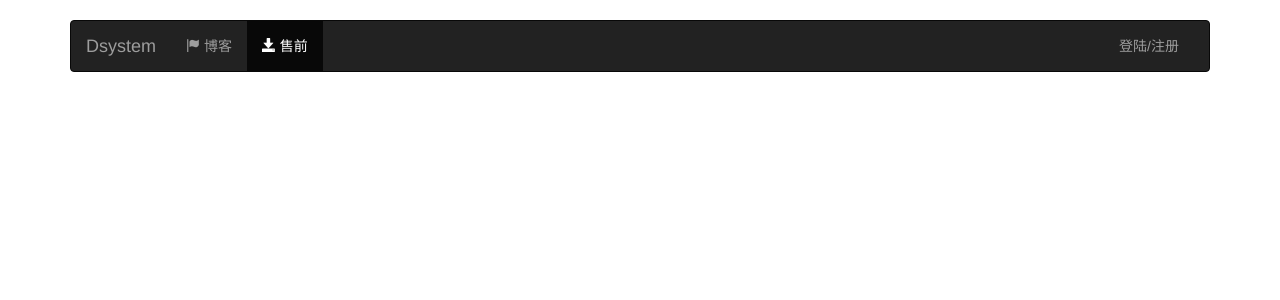
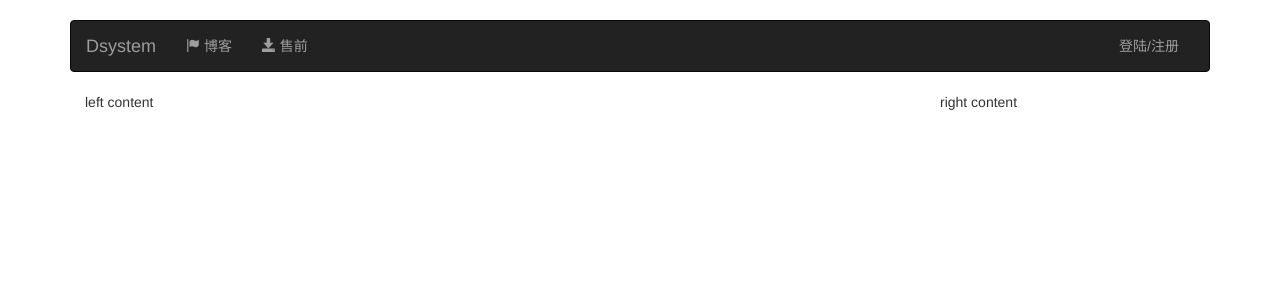
Before and after one commit to frey1186/Dsystem, a Django app: template templates/sale/index.html in a window 1280 px wide. Shown: the top 300 px of the page. Run offline with Django 3.2, Linux system fonts and the light colour scheme; the template is opened without the code that fills it, so the values that code supplies are empty; parts of the project's set-up code (start-up, migrations or seed data) failed here and were passed over; some libraries are stand-ins or nearby versions.

Commit message:
sale app begin

```diff
--- a/templates/base.html
+++ b/templates/base.html
@@ -52,7 +52,7 @@
               <li class="{% block lock_active %}{% endblock %}"><a href="#"><span class="glyphicon glyphicon-lock"></span>&nbsp;收藏</a></li>
               <li class="dropdown">
                   <a href="#" class="dropdown-toggle" data-toggle="dropdown" role="button" aria-haspopup="true" aria-expanded="false">
-                    <span class="glyphicon glyphicon-filter"></span>&nbsp;工具
+                      <span class="glyphicon glyphicon-filter"></span>&nbsp;工具
                   </a>
                 <ul class="dropdown-menu">
                   <li><a href="#">something</a></li>
@@ -62,9 +62,22 @@
                   <li><a href="#">something</a></li>
 
                 </ul>
+              </li>
               {% endif %}
               <li class="{% block blog_active %}{% endblock %}"><a href="{% url 'blog:index' %}"><span class="glyphicon glyphicon-flag"></span>&nbsp;博客</a></li>
-              <li class="{% block sale_active %}{% endblock %}"><a href="{% url 'sale:index' %}"><span class="glyphicon glyphicon-save"></span>&nbsp;售前</a></li>
+              <li class="dropdown">
+                  <a href="#" class="dropdown-toggle" data-toggle="dropdown" role="button" aria-haspopup="true" aria-expanded="false">
+                      <span class="glyphicon glyphicon-save"></span>&nbsp;售前
+                  </a>
+                <ul class="dropdown-menu">
+                  <li><a href="{% url 'sale:index' %}">我的售前</a></li>
+                  <li><a href="#">总体情况</a></li>
+                  <li><a href="#">我的流程</a></li>
+                  <li><a href="#">查询查询</a></li>
+                  <li><a href="#">售前激励</a></li>
+
+                </ul>
+              </li>
 
             </ul>
 
--- a/templates/sale/index.html
+++ b/templates/sale/index.html
@@ -5,8 +5,14 @@
 {% block page-container %}
     <div class="col-lg-9">
 
+
+    left content
+
     </div>
     <div class="col-lg-3">
+
+
+    right content
 
     </div>
 
```
Also changed, not shown: db.sqlite3.
